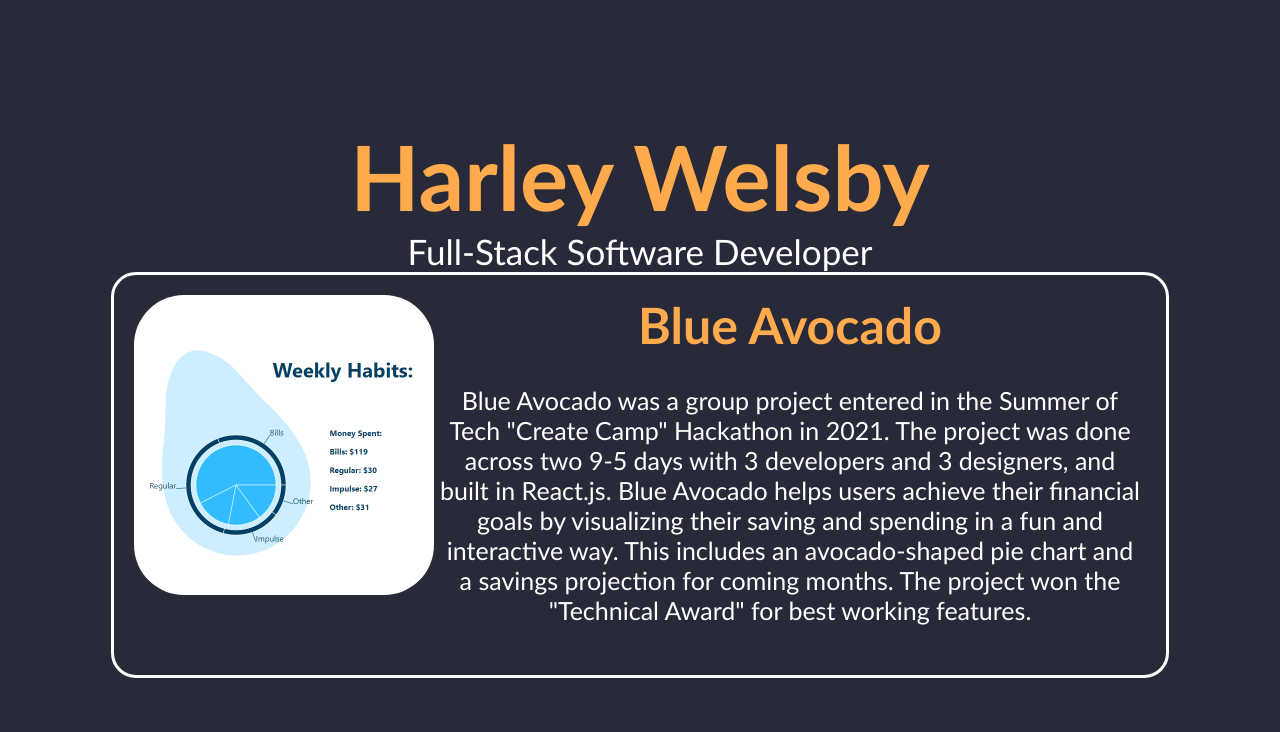
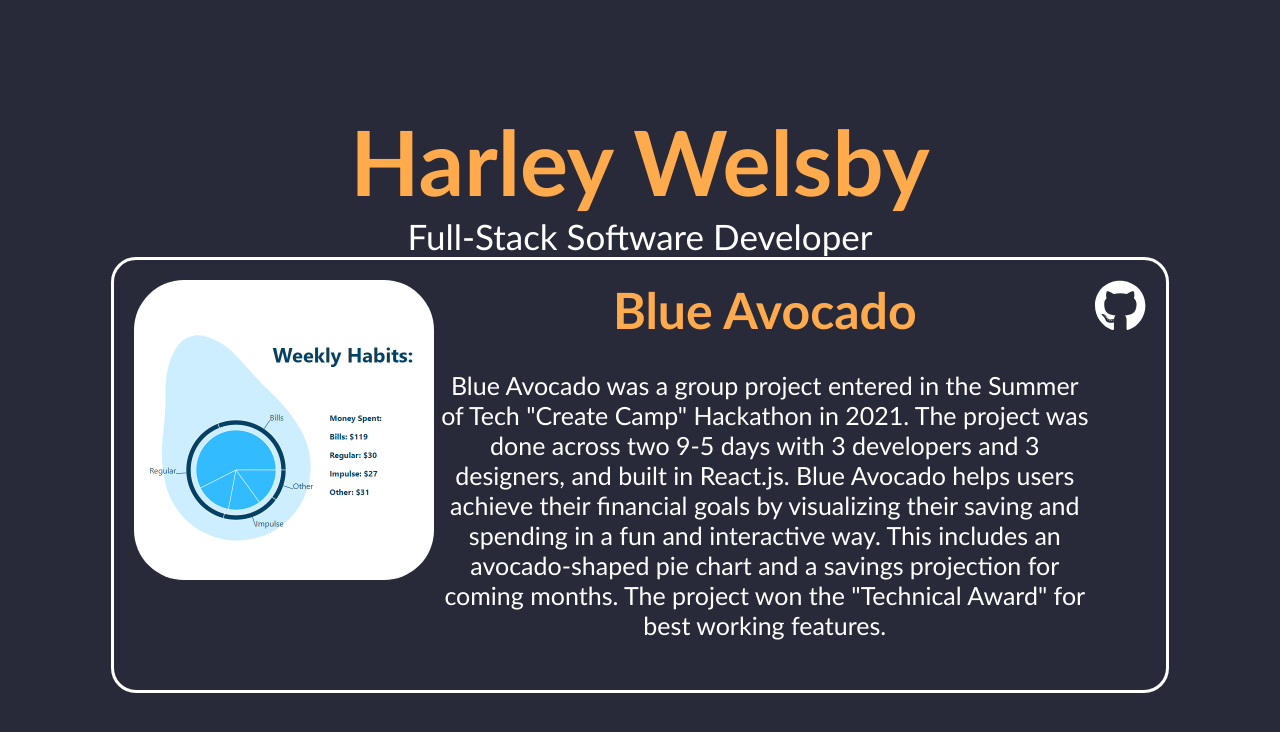
Before and after one commit to harleywelsby/Old-Portfolio-Site, a Next.js app: page /projects in a window 1280 px wide. Shown: the top 732 px of the page. Built offline with nearby package versions, Linux system fonts and the light colour scheme.

Commit message:
Dynamic LinkLogo padding, GitHub proj links

```diff
--- a/components/LinkLogo.tsx
+++ b/components/LinkLogo.tsx
@@ -10,7 +10,8 @@
   link: string;
   label?: string;
   newTab?: boolean;
-  isUserOnMobile: boolean | RegExpMatchArray;
+  size: "2x" | "4x" | "5x";
+  padding?: boolean;
 }
 
 // Icon/Logo with a label and link to a given URL.
@@ -19,7 +20,8 @@
   link,
   label,
   newTab,
-  isUserOnMobile,
+  size,
+  padding,
 }: LinkLogoProps) {
   // Custom hover check. We don't use :hover in CSS for this
   // as doing it custom can make both the icon and label change
@@ -29,12 +31,13 @@
   return (
     <Link href={link} target={newTab ? "_blank" : ""} rel="noreferrer">
       <LinkLogoWrapper
+        className={`${padding && "linkLogoPadding"}`}
         onMouseEnter={() => setIsHover(true)}
         onMouseLeave={() => setIsHover(false)}
       >
         <FontAwesomeIcon
           icon={iconName}
-          size={isUserOnMobile ? "4x" : "5x"}
+          size={size}
           className={`${isHover && "linkLogoHover"}`}
           color="white"
         />
--- a/components/ProjectInfoBox.tsx
+++ b/components/ProjectInfoBox.tsx
@@ -7,12 +7,14 @@
 } from "@/styles/styledComponents";
 import React from "react";
 import Image from "next/image";
+import { faGithub } from "@fortawesome/free-brands-svg-icons";
+import LinkLogo from "./LinkLogo";
 
 interface ProjectInfoBoxProps {
   title: string;
   description: string;
   imagePath: string;
-  link?: string;
+  link: string;
 }
 
 function ProjectInfoBox({
@@ -34,9 +36,10 @@
           loading="eager"
         />
         <FlexColumn>
-          <NameText className="mobileNameText">{title}</NameText>
+          <NameText className="mobileNameText">{title} </NameText>
           <DescriptionText>{description}</DescriptionText>
         </FlexColumn>
+        <LinkLogo iconName={faGithub} link={link} size={"2x"} newTab />
       </InfoBoxContent>
     </ContentWrapper>
   );
--- a/pages/projects/index.tsx
+++ b/pages/projects/index.tsx
@@ -3,6 +3,7 @@
 import ProjectInfoBox from "@/components/ProjectInfoBox";
 import {
   BlueAvocadoDescription,
+  BlueAvocadoGithubLink,
   BlueAvocadoImage,
   BlueAvocadoTitle,
 } from "@/components/constants";
@@ -14,6 +15,7 @@
         title={BlueAvocadoTitle}
         description={BlueAvocadoDescription}
         imagePath={BlueAvocadoImage}
+        link={BlueAvocadoGithubLink}
       />
     </PageWrapper>
   );
--- a/styles/globals.css
+++ b/styles/globals.css
@@ -35,6 +35,10 @@
   flex-direction: column;
 }
 
+.linkLogoPadding {
+  padding: 20px;
+}
+
 /* Mobile and Web Specific Styles */
 
 .mobilePageWrapper {
--- a/styles/styledComponents.ts
+++ b/styles/styledComponents.ts
@@ -45,7 +45,6 @@
 `;
 
 export const LinkLogoWrapper = styled.div`
-  padding: 20px;
   display: flex;
   flex-direction: column;
   justify-content: center;
```
Also changed, not shown: pages/index.tsx (+6 -3 lines).
